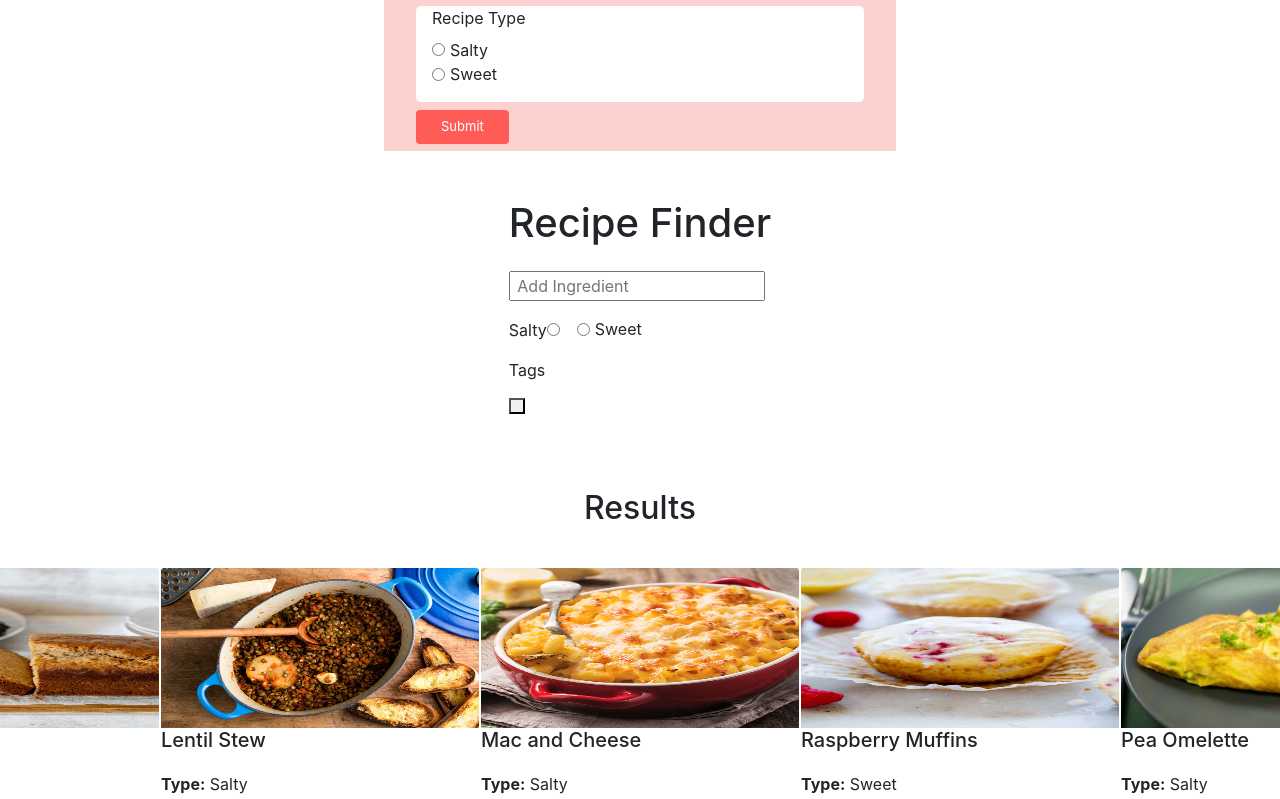
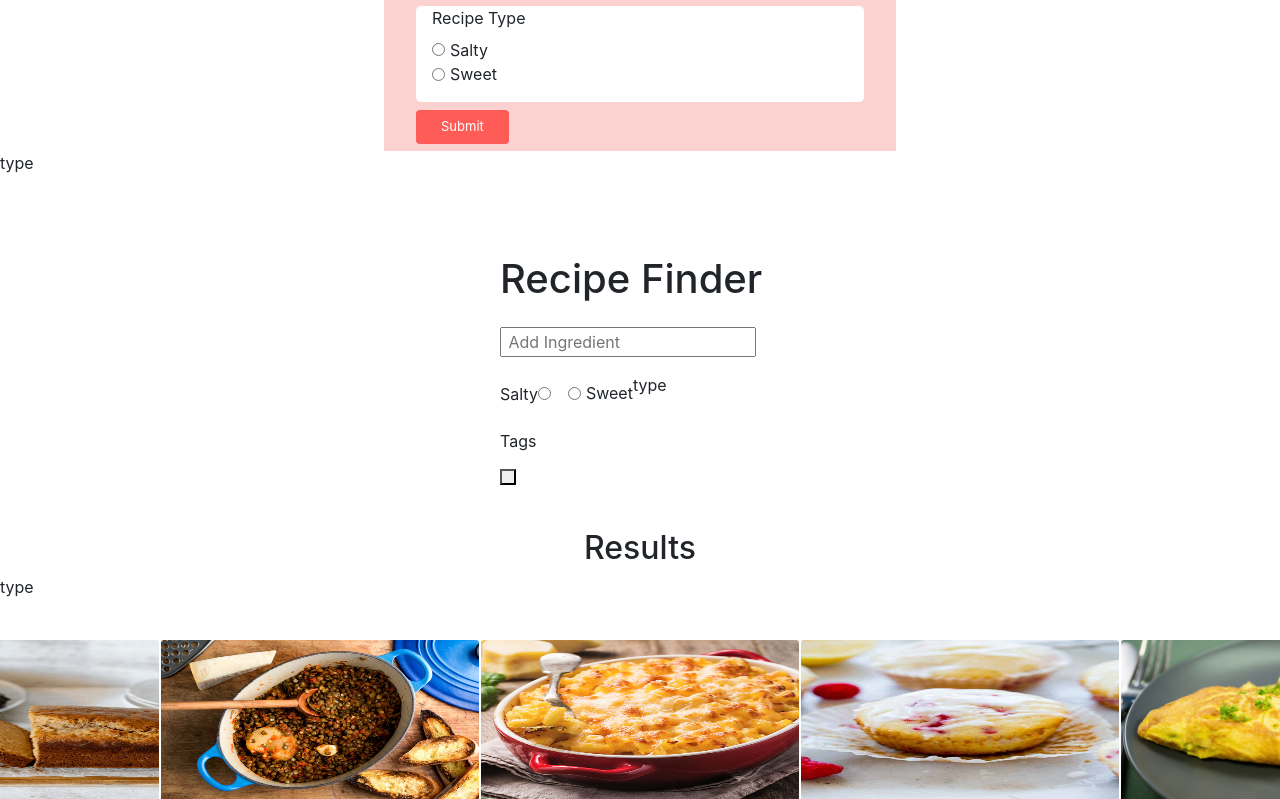
Before and after one commit to DaniPinelli/recipe-finde, a Vue app: page / in a window 1280 px wide. Shown: the part 473-1272 px from the top of the page. Built offline with nearby package versions, Linux system fonts and the light colour scheme.

Commit message:
Trying to pass radio button value to the parent but doesn't work

```diff
--- a/package.json
+++ b/package.json
@@ -8,9 +8,11 @@
     "lint": "vue-cli-service lint"
   },
   "dependencies": {
+    "bootstrap": "^5.1.1",
+    "bootstrap-vue": "^2.21.2",
     "core-js": "^3.6.5",
     "uuid": "^8.3.2",
-    "vue": "^3.0.0",
+    "vue": "^3.2.16",
     "vue-uuid": "^2.0.2"
   },
   "devDependencies": {
--- a/src/App.vue
+++ b/src/App.vue
@@ -3,13 +3,19 @@
     <div id="main-container" >
       <div>
         <AddRecipe v-on:add-recipe="addRecipe"/>
+         <p>type {{typeFinder}} </p>
       </div>
+
       <div class="finder-container d-flex justify-content-center" >
        <Finder v-on:query-change="querySearch" />
       </div>
+
       <div class="recipes-container mt-4">
         <h2  class="text-center mt-5">Results</h2>
-      <Recipes v-bind:recipesList="copyRecipes"/>
+
+        <p>type {{typeFinder}} </p>
+
+        <Recipes v-bind:recipesList="copyRecipes"/>
       </div>
     </div>
   </div>
--- a/src/components/Finder.vue
+++ b/src/components/Finder.vue
@@ -1,17 +1,20 @@
 <template>
-    <div id="finder-container" class="d-flex justify-content-center">
+
+    <div id="finder-container" class="mt-3">
         <div class="container-finder mt-5">
-        <h1>Recipe Finder</h1>
-        <input class="finder-placeholder mt-3" type="text" v-model="query" placeholder=" Add Ingredient" v-on:input="$emit('query-change', query.toLowerCase())"><br>
+            <h1>Recipe Finder</h1>
+            <input class="finder-placeholder mt-3" type="text" v-model="query" placeholder=" Add Ingredient" v-on:input="$emit('query-change', query.toLowerCase())"><br>
+        </div>
+
             <div class="form-check form-check-inline mt-3">
                <label class="form-check-label" for="inlineRadio1">Salty</label>
-               <input v-model="type" class="form-check-input" type="radio" name="inlineRadioOptions" id="inlineRadio1" value="Salty">
+               <input v-model="typeFinder" class="form-check-input" type="radio" name="inlineRadioOptions"  id="inlineRadio1" value="Salty">
             </div>
             <div class="form-check form-check-inline  mt-3">
-               <input v-model="type" class="form-check-input" type="radio" name="inlineRadioOptions" id="inlineRadio2" value="Sweet">
+               <input v-model="typeFinder" class="form-check-input" type="radio" name="inlineRadioOptions"  id="inlineRadio2" value="Sweet">
                <label class="form-check-label" for="inlineRadio2">Sweet</label>
+                <p>type {{typeFinder}} </p>
             </div>
-
             <div class="tags-containerl mt-3" >
                 <div class="tags">
                     <p>Tags</p>
@@ -25,7 +28,6 @@
                </div>
 
             </div>
-        </div>
     </div>
 </template>
 <script>
@@ -33,11 +35,20 @@
 
 export default  {
    name: 'Finder',
-   data(){
+     data() {
        return{
-           query:""
-       }
-   }
+           query:"",
+            },
+            {
+           typeFinder:"",
+            }
+        },
+ methods:{
+     passTypeFinder(){
+        this.$emit('typeFinder', this.typeFinder)
+         }
+ }
+
 }
 </script>
 <style scoped>
```
Also changed, not shown: 1 other file (tests, documents, lock files or other folders).
